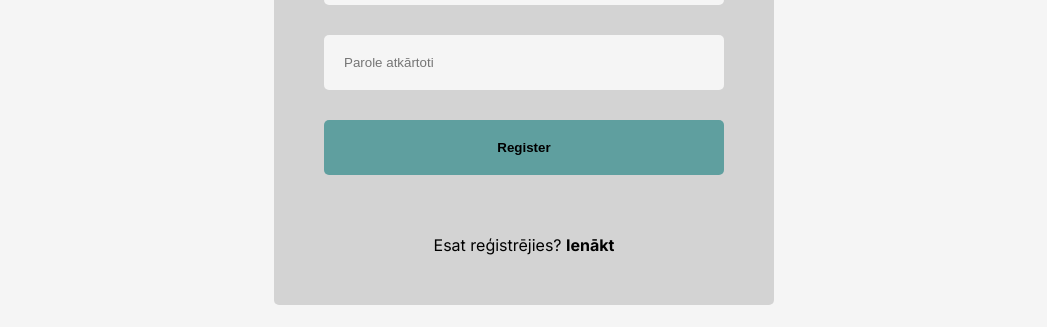
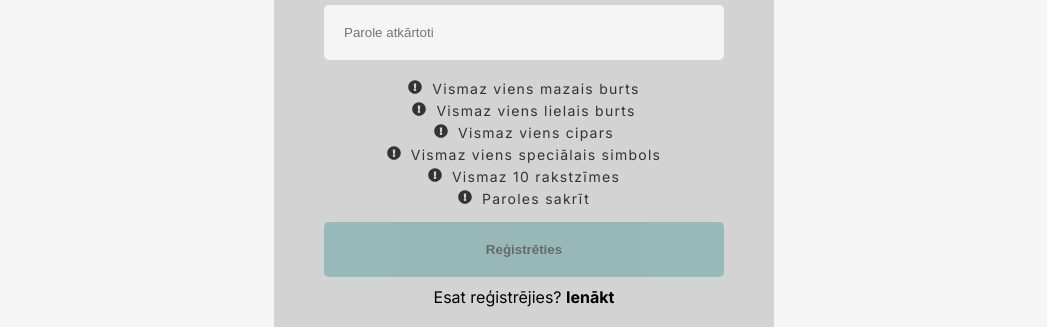
Before and after one commit to dmlv91/password_manager, a Next.js app: page /register in a window 1280 px wide. Shown: the part 461-788 px from the top of the page, without its empty margins (116-1163 px from the left). Built offline with nearby package versions, Linux system fonts and the light colour scheme; no server answers.

Commit message:
registerForm: Proper password validation with status update

```diff
--- a/package.json
+++ b/package.json
@@ -16,6 +16,7 @@
     "next-auth": "^5.0.0-beta.3",
     "react": "^18",
     "react-dom": "^18",
+    "react-icons": "^5.1.0",
     "validator": "^13.11.0"
   },
   "devDependencies": {
--- a/src/app/(auth)/register/register.module.css
+++ b/src/app/(auth)/register/register.module.css
@@ -1,4 +1,5 @@
 .container{
+    margin-top: 50px;
     display: flex;
     align-items: center;
     justify-content: center;
--- a/src/components/registerForm/registerForm.jsx
+++ b/src/components/registerForm/registerForm.jsx
@@ -4,45 +4,73 @@ import styles from "./registerForm.module.css"
 import {useFormState} from "react-dom";
 import { useEffect, useState } from "react";
 import { useRouter } from "next/navigation";
+import { FaExclamationCircle } from "react-icons/fa";
+import { FaCheckCircle } from "react-icons/fa";
 import Link from "next/link";
-import bcrypt from "bcryptjs";
-import validator from "validator";
 
 function RegisterForm() {
-
+    const lower = new RegExp('(?=.*[a-z])');
+    const upper = new RegExp('(?=.*[A-Z])');
+    const number = new RegExp('(?=.*[0-9])');
+    const special = new RegExp('(?=.*[!@#\$%\^&\*])');
+    const length = new RegExp('(?=.{10,})')
     const [state,formAction] = useFormState(register,undefined);
     const [formData, setFormData] = useState({
       name: '',
       email: '',
       password: '',
-      passwordRepeat: '',
       img: null,
     });
+    const [lowerValidated, setLowerValidated]=useState(false);
+    const [upperValidated, setUpperValidated]=useState(false);
+    const [numberValidated, setNumberValidated]=useState(false);
+    const [specialValidated, setSpecialValidated]=useState(false);
+    const [lengthValidated, setLengthValidated]=useState(false);
+    const [equalValidated,setEqualValidated] = useState(false);
+    const [validated,setValidated] = useState(false);
 
     const handleInputChange = (e) => {
       const {name,value} = e.target;
       if (name == "password") {
-        validate(value)
+        if(lower.test(value)){
+            setLowerValidated(true);
+          }
+          else{
+            setLowerValidated(false);
+          }
+          if(upper.test(value)){
+            setUpperValidated(true);
+          }
+          else{
+            setUpperValidated(false);
+          }
+          if(number.test(value)){
+            setNumberValidated(true);
+          }
+          else{
+            setNumberValidated(false);
+          }
+          if(special.test(value)){
+            setSpecialValidated(true);
+          }
+          else{
+            setSpecialValidated(false);
+          }
+          if(length.test(value)){
+            setLengthValidated(true);
+          }
+          else{
+            setLengthValidated(false);
+          }
       }
       if (name == "passwordRepeat") {
-        if (!validator.equals(value,formData.password)) {
-          setErrorMessage("Paroles nesakrīt!")
+        if (value === formData.password) {
+          setEqualValidated(true)
         } else {
-          setErrorMessage("")
+          setEqualValidated(false)
         }
       }
       setFormData({...formData, [name]: value});
-    }
-
-    const [errorMessage, setErrorMessage] = useState('')
-    const validate = (value) => {
-      if (!validator.isStrongPassword(value, {
-        minLength: 10, minLowercase: 1, minUppercase: 1, minNumbers : 1, minSymbols :1
-      })) {
-        setErrorMessage("Parole, nav pietiekami droša!")
-      } else {
-        setErrorMessage("Droša parole")
-      }
     }
 
     const handleFileChange = (e) => {
@@ -63,6 +91,12 @@ function RegisterForm() {
     useEffect(() => {
         state?.success && router.push("/login");
     }, [state?.success,router]);
+
+    useEffect(() => {
+        const isValid = lowerValidated && upperValidated && numberValidated && specialValidated && lengthValidated && equalValidated;
+        setValidated(isValid);
+      }, [lowerValidated, upperValidated, numberValidated, specialValidated, lengthValidated, equalValidated]);
+
   return (
     <form className={styles.form} onSubmit={handleSubmit}>
         <input type='text' placeholder='Lietotājvārds' name='username' onChange={handleInputChange}/>
@@ -70,9 +104,86 @@ function RegisterForm() {
         <input type="file" name="img" accept="image/*" onChange={handleFileChange}/>
         <input type='password' placeholder='Parole' name='password'onChange={handleInputChange}/>
         <input type='password' placeholder='Parole atkārtoti' name='passwordRepeat' onChange={handleInputChange}/>
-        <button>Register</button>
-        {state?.error}
-        <span>{errorMessage}</span>
+        <main className={styles.tracker}>
+          <div className={lowerValidated?styles.validated : styles.notValidated}>
+            {lowerValidated?(
+              <span className={styles.iconGreen}>
+                <FaCheckCircle/>
+              </span>
+            ):(
+              <span className={styles.iconRegular}>
+                <FaExclamationCircle/>
+              </span>
+            )}
+            Vismaz viens mazais burts
+          </div>
+          <div className={upperValidated?styles.validated : styles.notValidated}>
+            {upperValidated?(
+              <span className={styles.iconGreen}>
+                <FaCheckCircle/>
+              </span>
+            ):(
+              <span className={styles.iconRegular}>
+                <FaExclamationCircle/>
+              </span>
+            )}
+            Vismaz viens lielais burts
+          </div>
+          <div className={numberValidated?styles.validated : styles.notValidated}>
+            {numberValidated?(
+              <span className={styles.iconGreen}>
+                <FaCheckCircle/>
+              </span>
+            ):(
+              <span className={styles.iconRegular}>
+                <FaExclamationCircle/>
+              </span>
+            )}
+            Vismaz viens cipars
+          </div>
+          <div className={specialValidated?styles.validated : styles.notValidated}>
+            {specialValidated?(
+              <span className={styles.iconGreen}>
+                <FaCheckCircle/>
+              </span>
+            ):(
+              <span className={styles.iconRegular}>
+                <FaExclamationCircle/>
+              </span>
+            )}
+            Vismaz viens speciālais simbols
+          </div>
+          <div className={lengthValidated?styles.validated : styles.notValidated}>
+            {lengthValidated?(
+              <span className={styles.iconGreen}>
+                <FaCheckCircle/>
+              </span>
+            ):(
+              <span className={styles.iconRegular}>
+                <FaExclamationCircle/>
+              </span>
+            )}
+            Vismaz 10 rakstzīmes
+          </div>
+          <div className={equalValidated?styles.validated : styles.notValidated}>
+            {equalValidated?(
+              <span className={styles.iconGreen}>
+                <FaCheckCircle/>
+              </span>
+            ):(
+              <span className={styles.iconRegular}>
+                <FaExclamationCircle/>
+              </span>
+            )}
+            Paroles sakrīt
+          </div>
+        </main>
+        {validated?(
+            <button className={styles.btn}>Reģistrēties</button>
+        ) : (
+            <button className={styles.btnInactive}>Reģistrēties</button>
+        )}
+        {state && state.error}
         <Link href="/login">Esat reģistrējies? <b>Ienākt</b></Link>
     </form>
   )
--- a/src/components/registerForm/registerForm.module.css
+++ b/src/components/registerForm/registerForm.module.css
@@ -3,7 +3,7 @@
     display: flex;
     flex-direction: column;
     text-align: center;
-    gap: 30px;
+    gap: 10px;
 }
 
 .form input{
@@ -24,10 +24,38 @@
     border-radius: 5px;
 }
 
-.safe {
-    color: green;
+.error {
+    color: red;
+    font-weight: bold;
 }
 
-.not-safe {
-    color: red;
+.tracker{
+background-color: var(--bgSoft);
+font-size: 14px;
+color: var(--textColor);
+letter-spacing: 0.09em;
+border-radius: 5px;
+margin-top: 5px;
 }
+
+.tracker div{
+margin: 5px 0;
+}
+
+.tracker .validated{
+color: rgba(5, 58, 33, 0.5);
+font-weight: bold;
+}
+
+.iconRegular{
+margin-right: 10px;
+}
+
+.iconGreen{
+color: green;
+margin-right: 10px;
+}
+.btnInactive{
+    pointer-events: none;
+    opacity: 0.5;
+}
```
Also changed, not shown: src/app/vault/page.jsx (+1 -6 lines), src/lib/actions.js, 1 other file (tests, documents, lock files or other folders).
